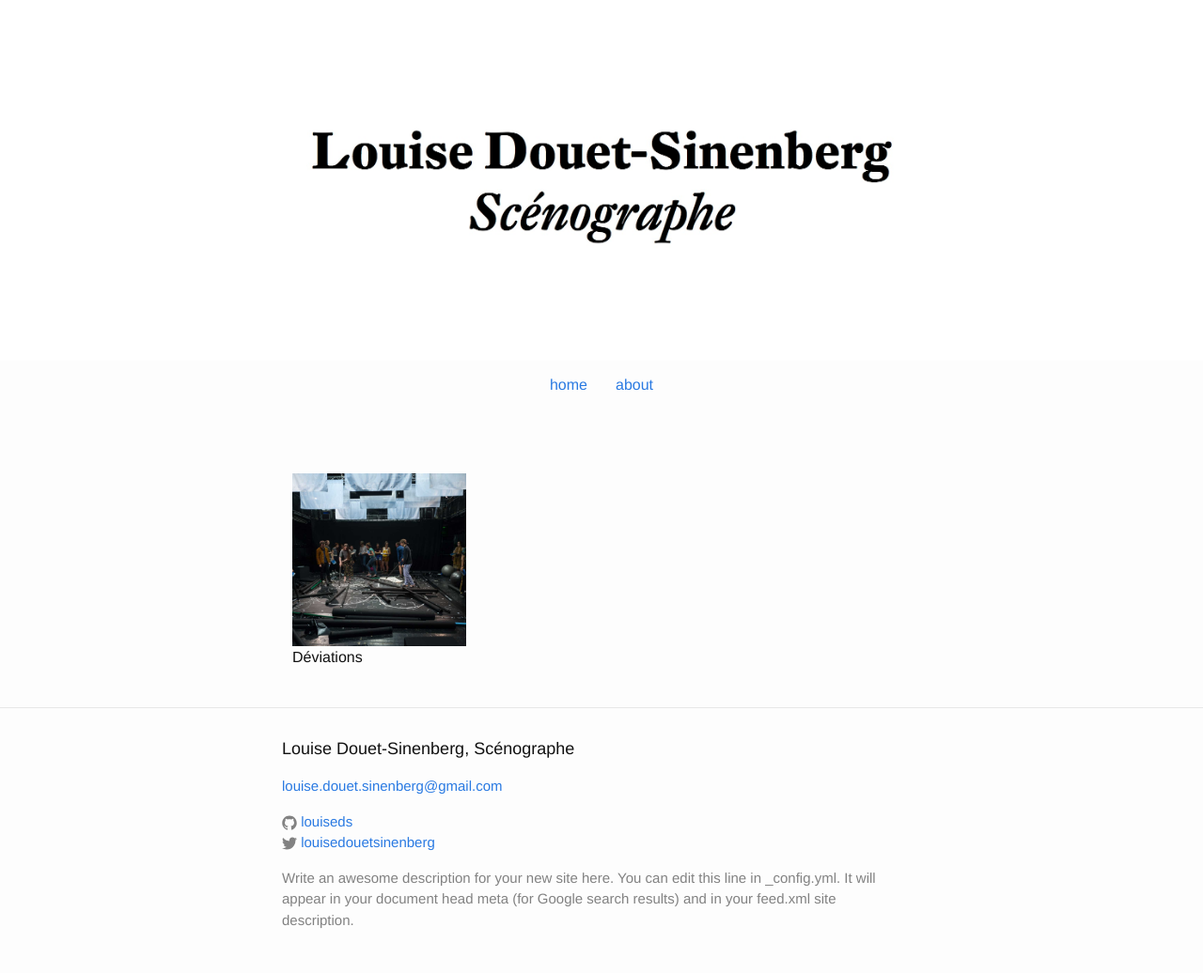
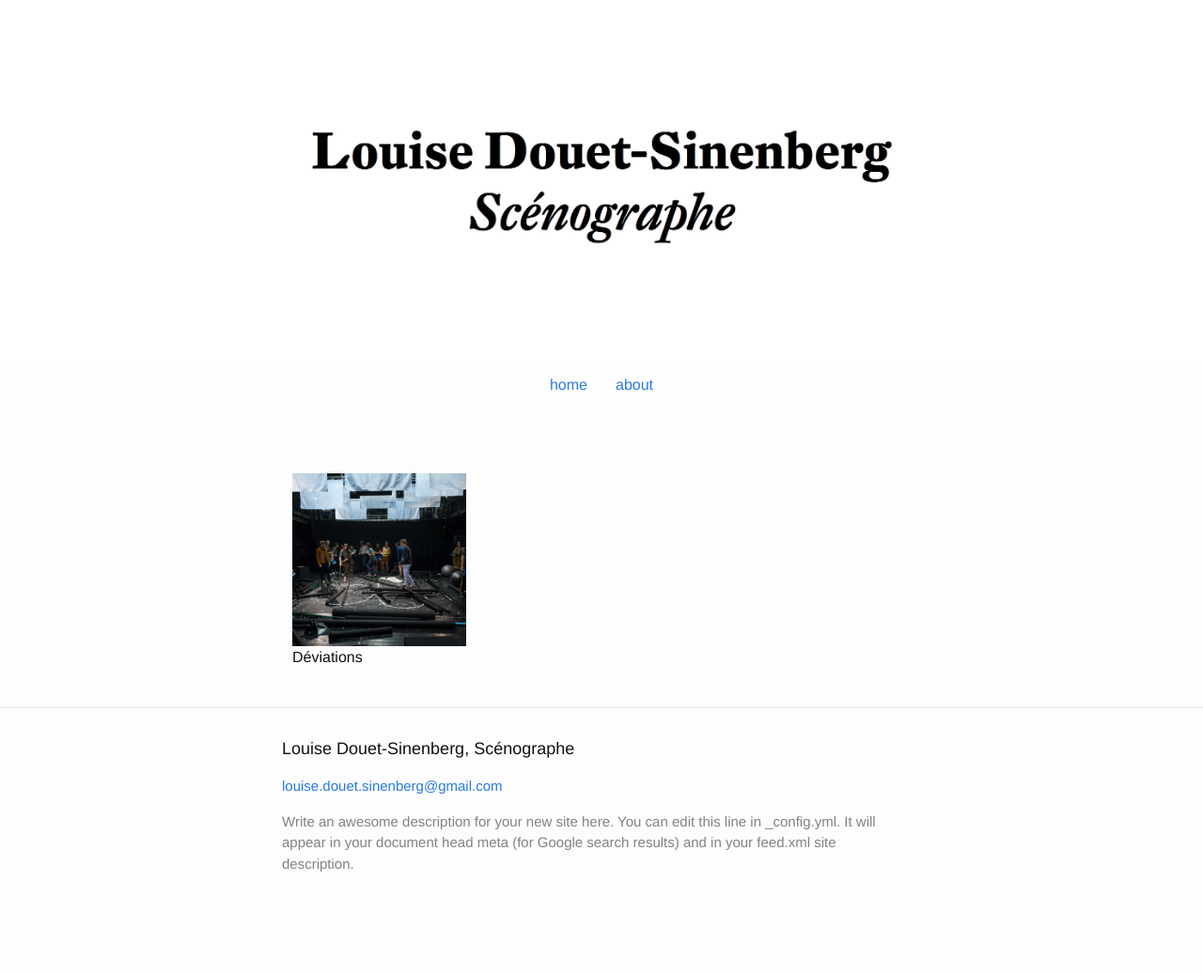
Before and after one commit to louiseds/louiseds.github.io, a Jekyll site: the page built from index.html, in a window 1280 px wide. Shown: the whole page at 94% size. Built offline with Jekyll 4.4.1, drawn with Linux system fonts in a browser that asks for light colours; after the commit the page ends 976 px from its top, so only the background shows below that.

Commit message:
Update _config.yml

```diff
--- a/_config.yml
+++ b/_config.yml
@@ -18,7 +18,5 @@ description: 'Write an awesome description for your new site here. You can edit
 baseurl: ''
 url: http://louiseds.github.io
 media: images
-twitter_username: louisedouetsinenberg
-github_username: louiseds
 markdown: kramdown
 permalink: pretty
```
